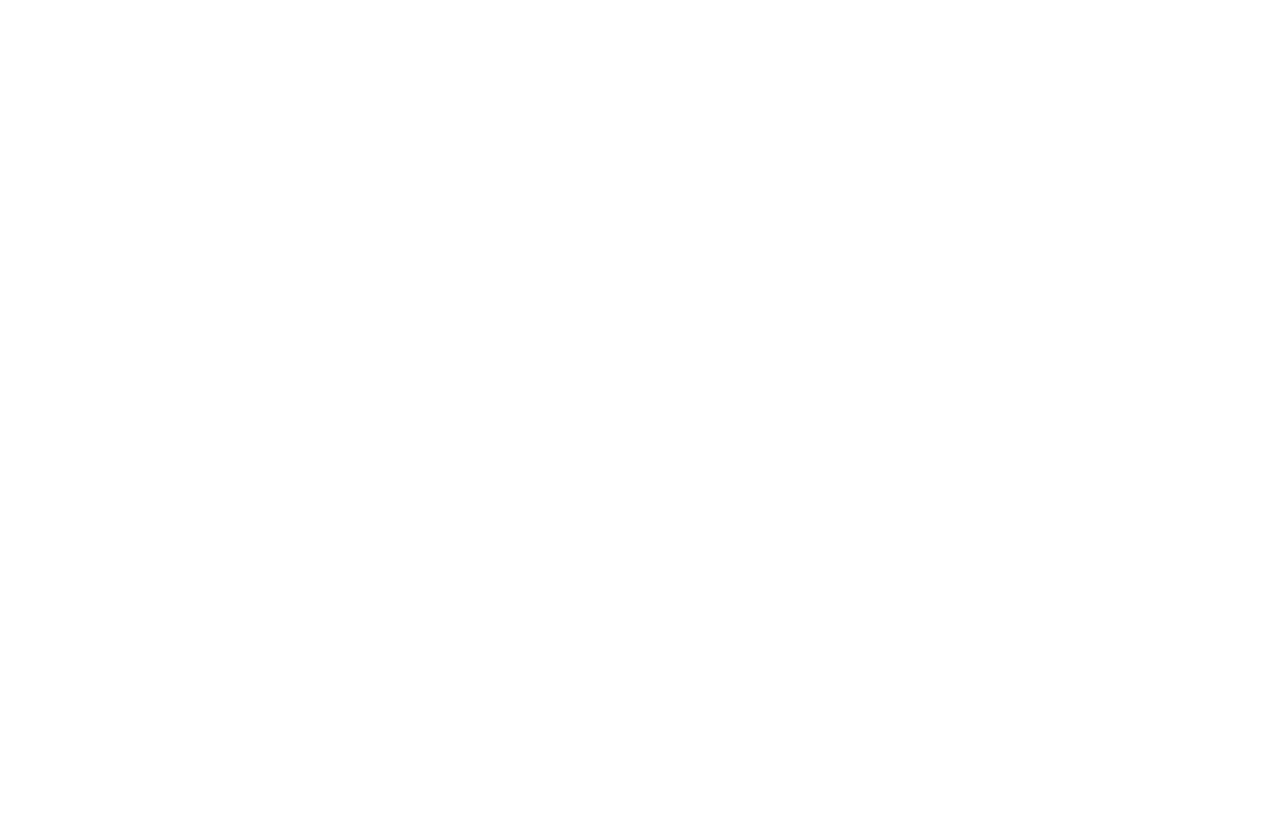
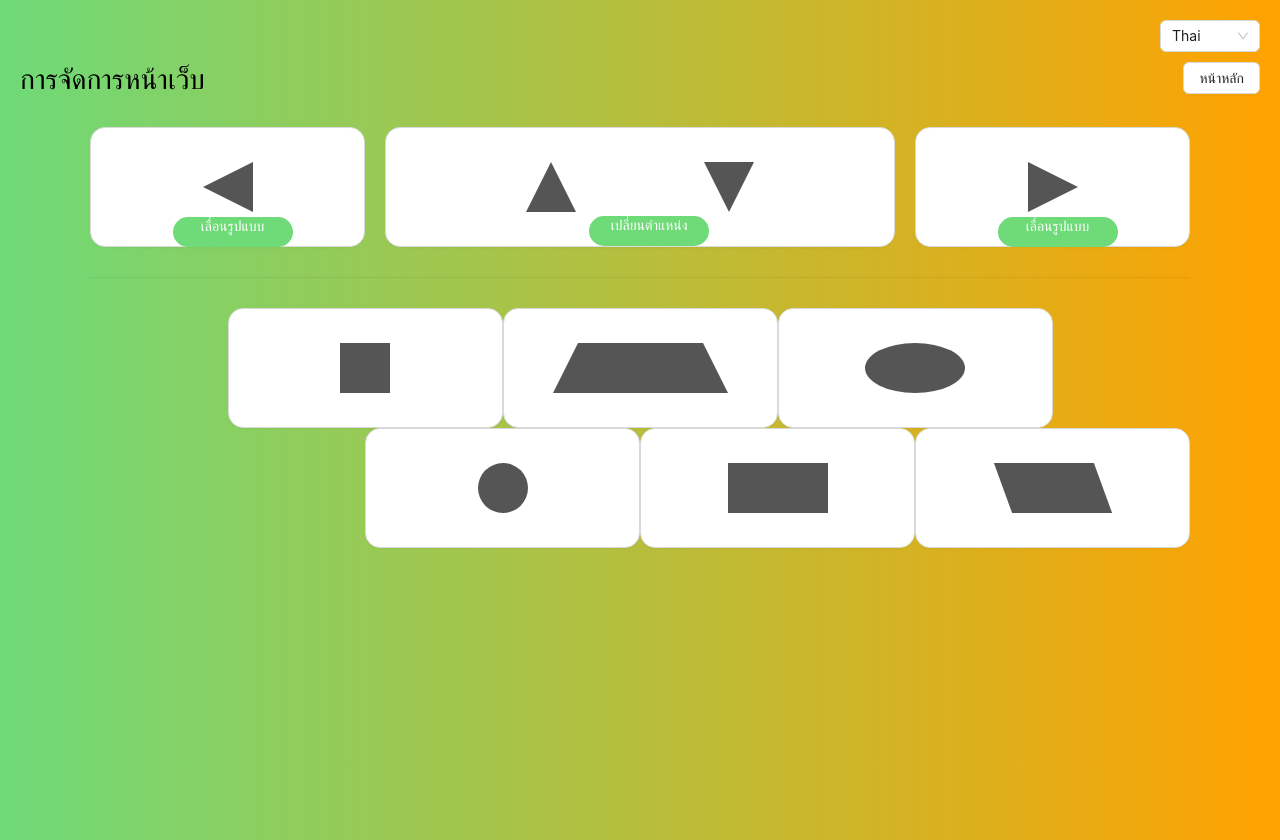
Before and after one commit to chayanidBelle/swift-dynamic-test, a React (Create React App) app: page /layout in a window 1280 px wide. Before the commit the page ends 800 px from the top, so only its background shows below. Built offline with nearby package versions, Linux system fonts and the light colour scheme.

Commit message:
random, left, right, position: test 1

```diff
--- a/src/App.tsx
+++ b/src/App.tsx
@@ -6,12 +6,13 @@
 import { Navigate, Route, Routes } from 'react-router-dom';
 import FormPage from './pages/form';
 import { Link } from 'react-router-dom';
+import ShapeComponent from './pages/shape';
 
 function App() {
   return (
     <Routes>
       <Route path='/' element={<HomeComponent />} />
-      <Route path='/layout' element={<></>} />
+      <Route path='/layout' element={<ShapeComponent />} />
       <Route path='/form' element={<FormPage />} />
       <Route path='*' element={<Navigate to='/' replace />} />
     </Routes>
--- a/src/pages/form/index.tsx
+++ b/src/pages/form/index.tsx
@@ -44,6 +44,10 @@
 
   const onFinishFailed = (errorInfo: any) => {
     console.log('Failed:', errorInfo);
+  };
+
+  const onClearForm = () => {
+    form.resetFields();
   };
 
   const onChangeLangauge = (value: any) => {
@@ -143,31 +147,41 @@
                   <Form.Item label='เลขบัตรประชาชน'>
                     <Row>
                       <Col span={2}>
-                        <Input maxLength={1} name='id_card' onBlur={onFieldChange} />
+                        <Form.Item>
+                          <Input maxLength={1} name='id_card' onBlur={onFieldChange} />
+                        </Form.Item>
                       </Col>
-                      <Col span={1} style={{ display: 'flex', justifyContent: 'center', alignItems: 'center' }}>
+                      <Col span={1} style={{ display: 'flex', justifyContent: 'center' }}>
                         -
                       </Col>
                       <Col span={5}>
-                        <Input maxLength={4} name='id_card' onBlur={onFieldChange} />
+                        <Form.Item>
+                          <Input maxLength={4} name='id_card' onBlur={onFieldChange} />
+                        </Form.Item>
                       </Col>
-                      <Col span={1} style={{ display: 'flex', justifyContent: 'center', alignItems: 'center' }}>
+                      <Col span={1} style={{ display: 'flex', justifyContent: 'center' }}>
                         -
                       </Col>
                       <Col span={5}>
-                        <Input maxLength={5} name='id_card' onBlur={onFieldChange} />
+                        <Form.Item>
+                          <Input maxLength={5} name='id_card' onBlur={onFieldChange} />
+                        </Form.Item>
                       </Col>
-                      <Col span={1} style={{ display: 'flex', justifyContent: 'center', alignItems: 'center' }}>
+                      <Col span={1} style={{ display: 'flex', justifyContent: 'center' }}>
                         -
                       </Col>
                       <Col span={3}>
-                        <Input maxLength={2} name='id_card' onBlur={onFieldChange} />
+                        <Form.Item>
+                          <Input maxLength={2} name='id_card' onBlur={onFieldChange} />
+                        </Form.Item>
                       </Col>
-                      <Col span={1} style={{ display: 'flex', justifyContent: 'center', alignItems: 'center' }}>
+                      <Col span={1} style={{ display: 'flex', justifyContent: 'center' }}>
                         -
                       </Col>
                       <Col span={2}>
-                        <Input maxLength={1} name='id_card' onBlur={onFieldChange} />
+                        <Form.Item>
+                          <Input maxLength={1} name='id_card' onBlur={onFieldChange} />
+                        </Form.Item>
                       </Col>
                     </Row>
                   </Form.Item>
@@ -220,7 +234,7 @@
 
                 <Col span={5}>
                   <Form.Item>
-                    <Button>ล้างข้อมูล</Button>
+                    <Button onClick={onClearForm}>ล้างข้อมูล</Button>
                   </Form.Item>
                 </Col>
 
@@ -233,7 +247,7 @@
             </Form>
           </div>
 
-          <TableComponent dataSource={!initialData ? [] : initialData} />
+          <TableComponent />
         </div>
       </div>
     </>
--- /dev/null
+++ b/src/pages/shape/index.tsx
@@ -0,0 +1,131 @@
+import { Button, Col, Divider, Row, Select } from 'antd';
+import { wrap } from 'module';
+import React, { useState } from 'react';
+import { useTranslation } from 'react-i18next';
+import { Link } from 'react-router-dom';
+import './shape.css';
+
+const ShapeComponent = () => {
+  const { t, i18n } = useTranslation();
+  const [upside, setUpside] = useState(false);
+  const [btnShape, setbtnShape] = useState<any>([
+    { name: 'square' },
+    { name: 'trapezoid' },
+    { name: 'oval' },
+    { name: 'circle' },
+    { name: 'rectangle' },
+    { name: 'parallelogram' },
+  ]);
+
+  const onChangeLangauge = (value: any) => {
+    i18n.changeLanguage(value);
+  };
+
+  const onChangePosition = () => {
+    setUpside(!upside);
+  };
+
+  const onClickLeft = () => {
+    let firstEle: any[] = [];
+    const temp = btnShape;
+    firstEle[0] = temp.shift();
+    const newOrder = temp.concat(firstEle);
+    setbtnShape([...newOrder]);
+  };
+
+  const onClickRight = () => {
+    const temp = btnShape;
+    const last = temp.pop();
+    temp.unshift(last);
+    setbtnShape([...temp]);
+  };
+
+  const onRandom = () => {
+    let temp = btnShape;
+
+    for (let i = temp.length - 1; i > 0; i--) {
+      const j = Math.floor(Math.random() * (i + 1));
+      [temp[i], temp[j]] = [temp[j], temp[i]];
+    }
+
+    setbtnShape([...temp]);
+  };
+
+  return (
+    <>
+      <div className='layout' style={{ padding: 20 }}>
+        <div style={{ width: '100%', display: 'flex', justifyContent: 'flex-end' }}>
+          <Select
+            defaultValue='th'
+            style={{ width: 100 }}
+            onChange={onChangeLangauge}
+            options={[
+              { value: 'th', label: 'Thai' },
+              { value: 'en', label: 'English' },
+            ]}
+          />
+        </div>
+        <div className='formHeader'>
+          <p style={{ fontSize: '28px', margin: '0px', fontWeight: 500 }}>{t('layout_title')}</p>
+          <Link to='/'>
+            <Button>{t('home')}</Button>
+          </Link>
+        </div>
+
+        <div style={{ maxWidth: '1100px', display: 'block', margin: 'auto' }}>
+          <Row justify='center' style={{ marginTop: 30 }}>
+            <Col span={6} className='col-btn-position'>
+              <Button className='btn' onClick={onClickLeft}>
+                <div className='triangle-left'></div>
+              </Button>
+              <div className='move-shape'>{t('leftright')}</div>
+            </Col>
+
+            <Col span={12} className='col-btn-position'>
+              <Button className='btn-position' onClick={onChangePosition}>
+                <div className='triangle-up'></div>
+                <div className='triangle-down'></div>
+                <div className='move-position'>{t('topdown')}</div>
+              </Button>
+            </Col>
+
+            <Col span={6} className='col-btn-position'>
+              <Button className='btn' onClick={onClickRight}>
+                <div className='triangle-right'></div>
+              </Button>
+              <div className='move-shape'>{t('leftright')}</div>
+            </Col>
+          </Row>
+
+          <Divider style={{ margin: '30px 0px' }} />
+
+          <Row justify={upside ? 'end' : 'center'}>
+            {btnShape.map((item: any, index: number) => {
+              return index < 3 ? (
+                <Col span={6}>
+                  <Button className='btn' onClick={onRandom}>
+                    <div className={item.name}></div>
+                  </Button>
+                </Col>
+              ) : null;
+            })}
+          </Row>
+
+          <Row justify={upside ? 'center' : 'end'}>
+            {btnShape.map((item: any, index: number) => {
+              return index > 2 ? (
+                <Col span={6}>
+                  <Button className='btn' onClick={onRandom}>
+                    <div className={item.name}></div>
+                  </Button>
+                </Col>
+              ) : null;
+            })}
+          </Row>
+        </div>
+      </div>
+    </>
+  );
+};
+
+export default ShapeComponent;
--- a/src/pages/shape/shape.css
+++ b/src/pages/shape/shape.css
@@ -73,3 +73,66 @@
   transform: skew(20deg);
   background: #555;
 }
+
+.btn {
+  width: 100%;
+  height: 120px;
+  border-radius: 15px;
+  /* margin: 0 20px; */
+  display: flex;
+  justify-content: center;
+  align-items: center;
+}
+
+.btn-position {
+  width: 100%;
+  margin: 0 20px;
+  height: 120px;
+  border-radius: 15px;
+  display: flex;
+  justify-content: space-evenly;
+  align-items: center;
+  padding-left: 20px;
+  padding-right: 20px;
+}
+
+.col-btn-position {
+  display: flex;
+  flex-direction: row;
+  gap: 8;
+  position: relative;
+}
+
+.div-shape {
+  display: flex;
+  flex-direction: column;
+}
+
+.div-row {
+  display: flex;
+  flex-direction: row;
+}
+
+.move-shape {
+  position: absolute;
+  width: 120px;
+  height: 30px;
+  border-radius: 30px;
+  background-color: #6eda78;
+  bottom: 0;
+  left: 30%;
+  color: white;
+  text-align: center;
+}
+
+.move-position {
+  position: absolute;
+  width: 120px;
+  height: 30px;
+  border-radius: 30px;
+  background-color: #6eda78;
+  bottom: 0;
+  left: 40%;
+  color: white;
+  text-align: center;
+}
```
Also changed, not shown: src/pages/form/table.tsx (+109 -31 lines).
